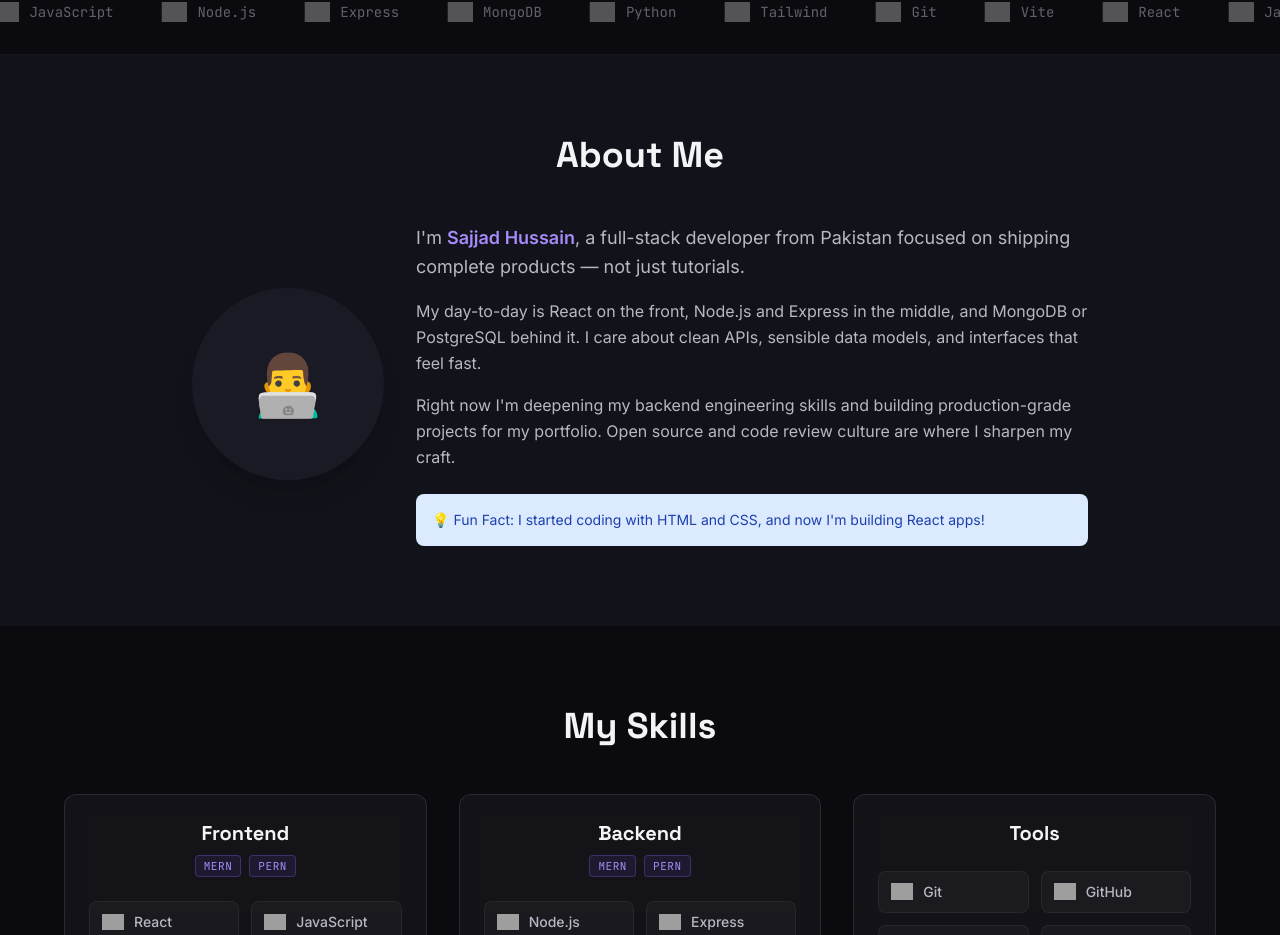
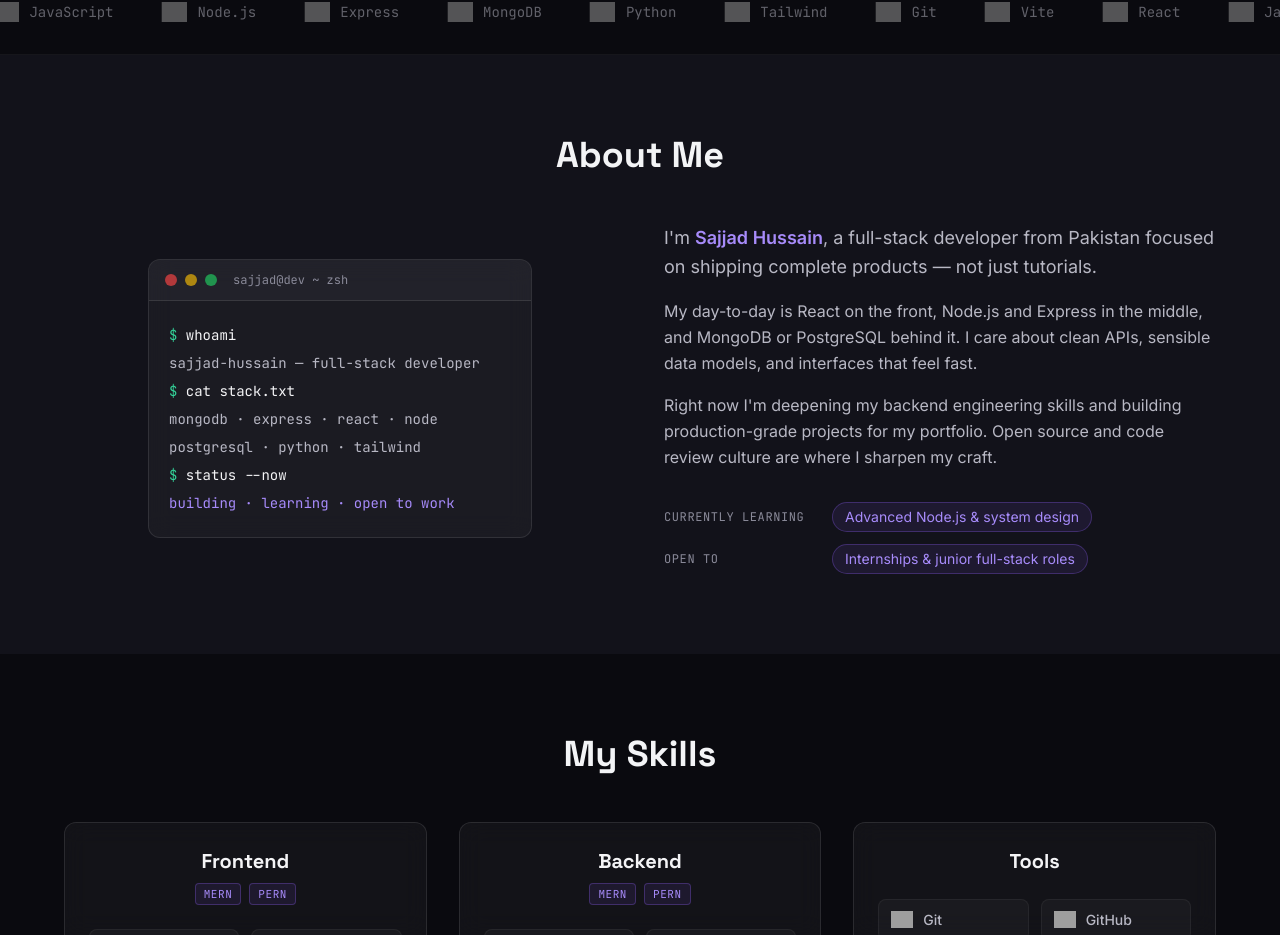
Before and after one commit to sajad-husain/portfolio-website, a React (Vite) app: page / in a window 1280 px wide. Shown: the part 992-1927 px from the top of the page. Built offline with nearby package versions, Linux system fonts and the light colour scheme; grey boxes are pictures that could not be loaded.

Commit message:
fix: remove emoji elements from about

```diff
--- a/src/components/About.jsx
+++ b/src/components/About.jsx
@@ -1,3 +1,32 @@
+import Reveal from "./Reveal";
+
+function TerminalCard() {
+    return (
+        <div className="glass-card overflow-hidden w-full max-w-sm mx-auto">
+            <div className="flex items-center gap-2 px-4 py-3 border-b border-white/10 bg-white/[0.03]">
+                <span className="w-3 h-3 rounded-full bg-red-500/70" aria-hidden="true"></span>
+                <span className="w-3 h-3 rounded-full bg-yellow-500/70" aria-hidden="true"></span>
+                <span className="w-3 h-3 rounded-full bg-green-500/70" aria-hidden="true"></span>
+                <span className="ml-2 font-mono text-xs text-ink-muted">sajjad@dev ~ zsh</span>
+            </div>
+            <div className="p-5 font-mono text-sm leading-7">
+                <p><span className="text-emerald-400">$</span> <span className="text-ink-primary">whoami</span></p>
+                <p className="text-ink-secondary">sajjad-hussain — full-stack developer</p>
+                <p><span className="text-emerald-400">$</span> <span className="text-ink-primary">cat stack.txt</span></p>
+                <p className="text-ink-secondary">mongodb · express · react · node</p>
+                <p className="text-ink-secondary">postgresql · python · tailwind</p>
+                <p><span className="text-emerald-400">$</span> <span className="text-ink-primary">status --now</span></p>
+                <p className="text-accent-soft">building · learning · open to work</p>
+            </div>
+        </div>
+    );
+}
+
+const CHIPS = [
+    { label: "Currently learning", value: "Advanced Node.js & system design" },
+    { label: "Open to", value: "Internships & junior full-stack roles" },
+];
+
 function About() {
     return (
         <section
@@ -5,19 +34,15 @@ function About() {
             className="section-container surface-raised"
             aria-labelledby="about-title"
         >
-            <div className="container mx-auto max-w-4xl">
+            <div className="container mx-auto max-w-6xl">
                 <h2 id="about-title" className="section-title">
                     About Me
                 </h2>
 
-                <div className="flex flex-col md:flex-row gap-8 items-center">
-                    <div className="flex-shrink-0">
-                        <div className="w-48 h-48 bg-surface-raised rounded-full flex items-center justify-center shadow-xl">
-                            <span className="text-6xl" role="img" aria-label="Developer emoji">👨‍💻</span>
-                        </div>
-                    </div>
+                <Reveal className="grid grid-cols-1 md:grid-cols-2 gap-12 items-center">
+                    <TerminalCard />
 
-                    <div className="flex-1 text-center md:text-left">
+                    <div>
                         <p className="text-lg text-ink-secondary mb-4 leading-relaxed">
                             I'm <span className="font-semibold text-accent-soft">Sajjad Hussain</span>,
                             a full-stack developer from Pakistan focused on shipping complete products —
@@ -28,19 +53,29 @@ function About() {
                             and MongoDB or PostgreSQL behind it. I care about clean APIs, sensible
                             data models, and interfaces that feel fast.
                         </p>
-                        <p className="text-ink-secondary leading-relaxed">
+                        <p className="text-ink-secondary mb-8 leading-relaxed">
                             Right now I'm deepening my backend engineering skills and building
                             production-grade projects for my portfolio. Open source and code review
                             culture are where I sharpen my craft.
                         </p>
 
-                        <div className="mt-6 p-4 bg-blue-100 dark:bg-blue-900 rounded-lg">
-                            <p className="text-sm text-blue-800 dark:text-blue-200">
-                                💡 Fun Fact: I started coding with HTML and CSS, and now I'm building React apps!
-                            </p>
+                        <div className="space-y-3">
+                            {CHIPS.map((chip) => (
+                                <div
+                                    key={chip.label}
+                                    className="flex flex-wrap items-center gap-2 text-sm"
+                                >
+                                    <span className="font-mono text-xs uppercase tracking-wider text-ink-muted w-40 shrink-0">
+                                        {chip.label}
+                                    </span>
+                                    <span className="px-3 py-1 rounded-full bg-accent/10 border border-accent/30 text-accent-soft">
+                                        {chip.value}
+                                    </span>
+                                </div>
+                            ))}
                         </div>
                     </div>
-                </div>
+                </Reveal>
             </div>
         </section>
     );
```
